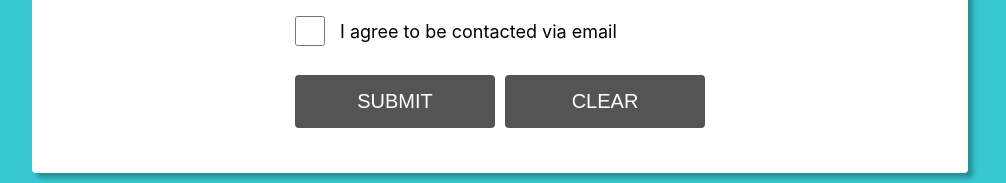
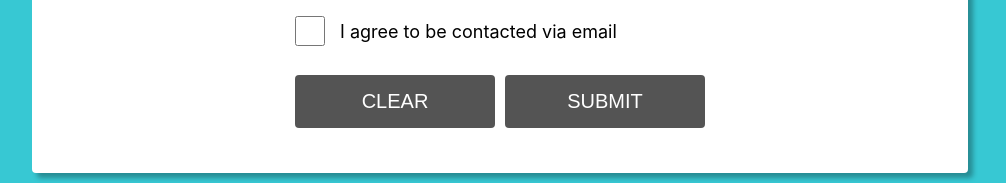
Before and after one commit to daltbunker/intake-form, a React (Create React App) app: page / in a window 1280 px wide. Shown: the part 390-573 px from the top of the page, without its empty margins (140-1146 px from the left). Built offline with nearby package versions, Linux system fonts and the light colour scheme.

Commit message:
fixed checkbox clear

```diff
--- a/src/components/ContactForm.css
+++ b/src/components/ContactForm.css
@@ -105,7 +105,7 @@
     }
 
     .form-btns {
-        flex-direction: row;
+        flex-direction: row-reverse;
     }
 
     .form-btn {
--- a/src/components/ContactForm.js
+++ b/src/components/ContactForm.js
@@ -80,7 +80,7 @@ function ContactForm() {
                     <input
                         type="checkbox"
                         name="emailConsent"
-                        value={formInput.emailConsent}
+                        checked={formInput.emailConsent}
                         onChange={(e) => handleInputChange(e)}
                         required
                     />
```
